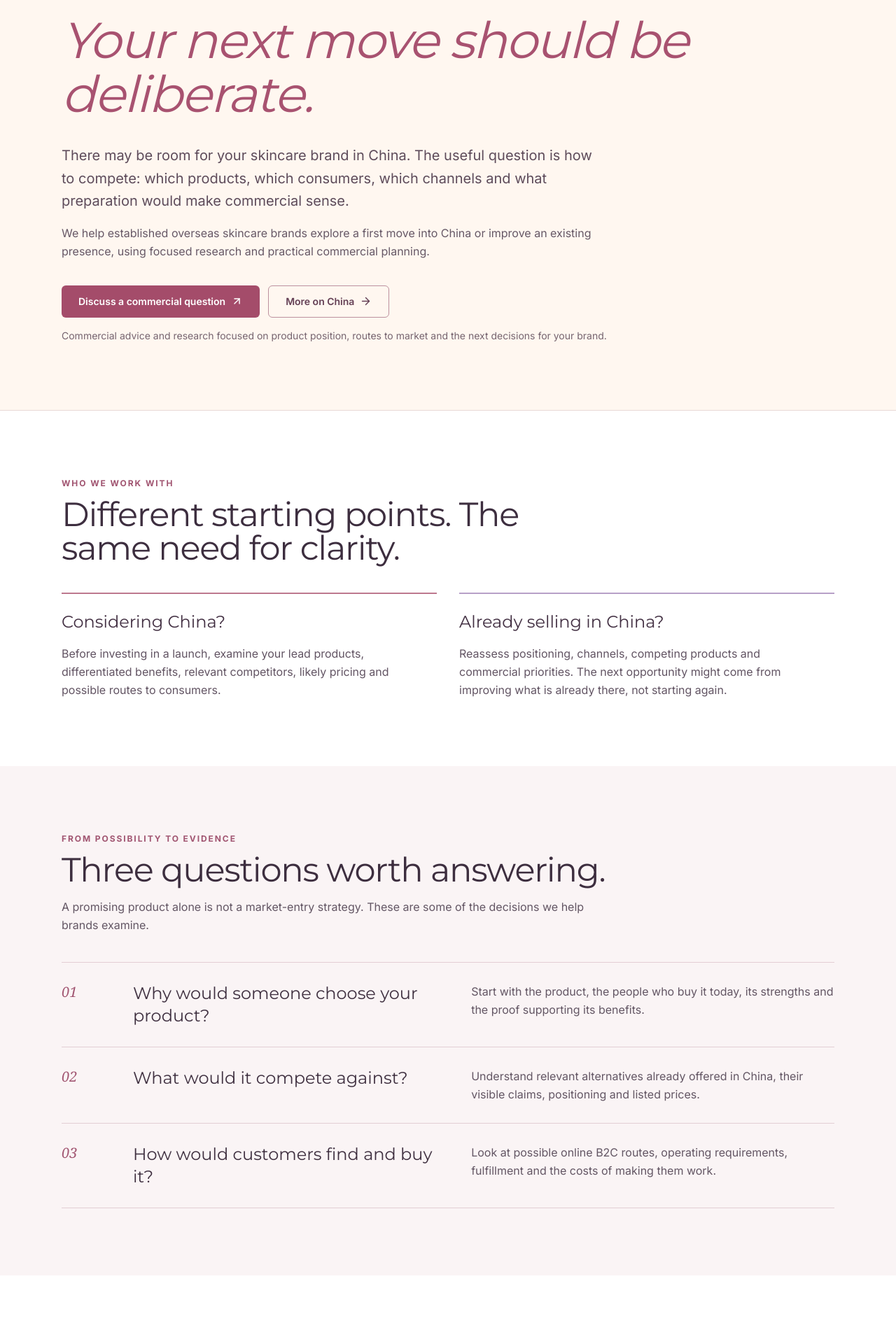
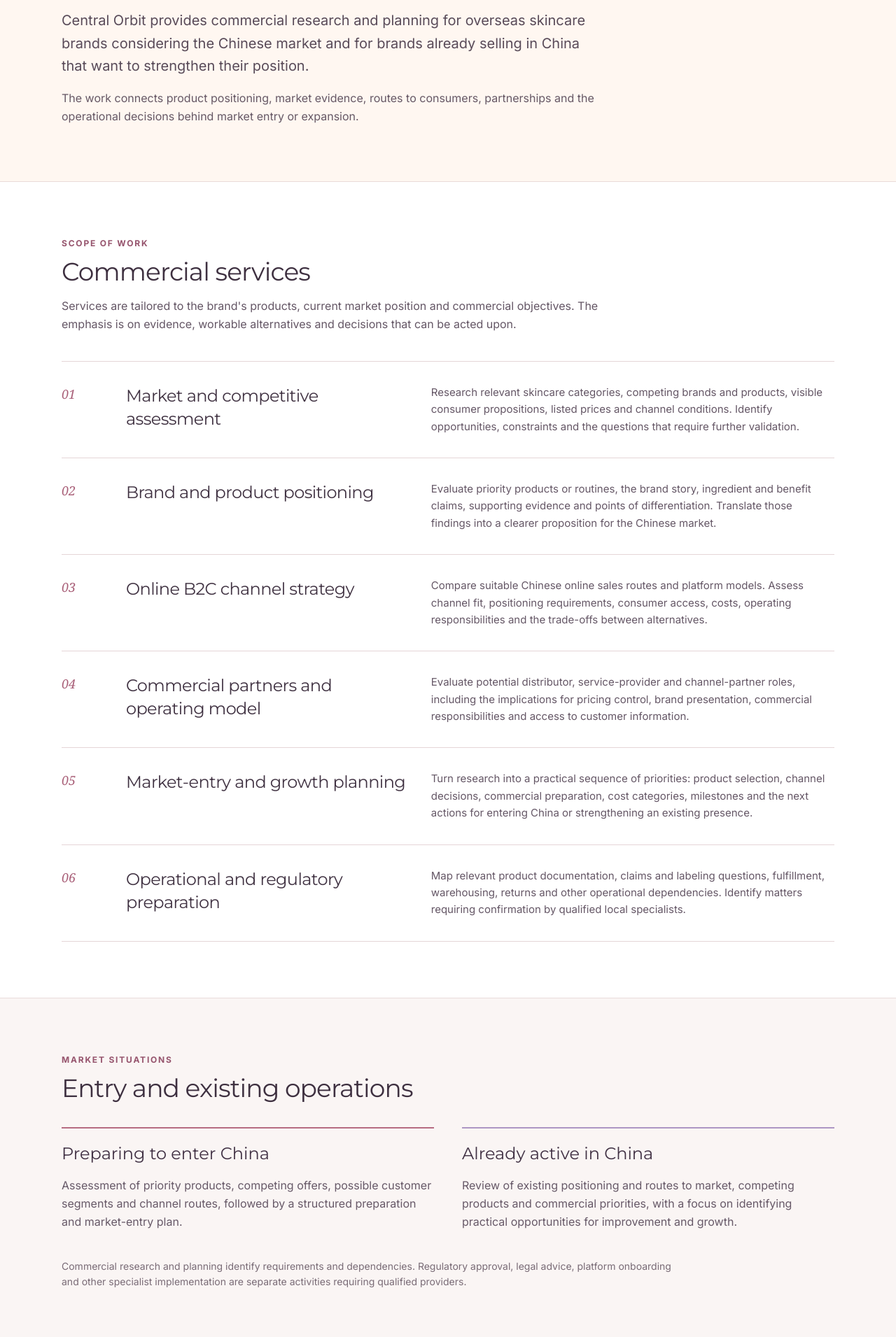
Before and after one commit to yochaigg/central-orbit, a Next.js app: page /skincare in a window 1280 px wide. Shown: the part 409-2320 px from the top of the page at 70% size. Built offline with nearby package versions, Linux system fonts and the light colour scheme.

Commit message:
Describe China skincare corporate services without sales CTAs

```diff
--- a/src/app/skincare/page.tsx
+++ b/src/app/skincare/page.tsx
@@ -1,16 +1,14 @@
 import type { Metadata } from "next";
-import Link from "next/link";
-import { ArrowRight, ArrowUpRight } from "lucide-react";
 import { FadeIn } from "@/components/ui/fade-in";
 
 export const metadata: Metadata = {
-  title: "China Skincare Market Entry & Growth",
+  title: "China Skincare | Commercial Services",
   description:
-    "Commercial research, channel assessment and China market-entry and growth planning for established overseas skincare brands, including brands already operating in China.",
+    "Central Orbit's China skincare services cover market assessment, brand and product positioning, B2C channel strategy, commercial partnerships, operational preparation and market-entry or growth planning.",
   openGraph: {
-    title: "China Skincare Market Entry & Growth | Central Orbit",
+    title: "China Skincare | Central Orbit",
     description:
-      "From product positioning to channels and practical next steps. China skincare research and planning for overseas brands entering or growing in China.",
+      "Commercial services for overseas skincare brands entering China or developing their existing business in the market.",
     type: "website",
     locale: "en_US",
     siteName: "Central Orbit",
@@ -20,132 +18,100 @@ export const metadata: Metadata = {
   alternates: { canonical: "/china-skincare" },
 };
 
-const questions = [
+const services = [
   {
-    num: "01",
-    heading: "Why would someone choose your product?",
-    body: "Start with the product, the people who buy it today, its strengths and the proof supporting its benefits.",
+    number: "01",
+    title: "Market and competitive assessment",
+    description:
+      "Research relevant skincare categories, competing brands and products, visible consumer propositions, listed prices and channel conditions. Identify opportunities, constraints and the questions that require further validation.",
   },
   {
-    num: "02",
-    heading: "What would it compete against?",
-    body: "Understand relevant alternatives already offered in China, their visible claims, positioning and listed prices.",
+    number: "02",
+    title: "Brand and product positioning",
+    description:
+      "Evaluate priority products or routines, the brand story, ingredient and benefit claims, supporting evidence and points of differentiation. Translate those findings into a clearer proposition for the Chinese market.",
   },
   {
-    num: "03",
-    heading: "How would customers find and buy it?",
-    body: "Look at possible online B2C routes, operating requirements, fulfillment and the costs of making them work.",
+    number: "03",
+    title: "Online B2C channel strategy",
+    description:
+      "Compare suitable Chinese online sales routes and platform models. Assess channel fit, positioning requirements, consumer access, costs, operating responsibilities and the trade-offs between alternatives.",
   },
-];
+  {
+    number: "04",
+    title: "Commercial partners and operating model",
+    description:
+      "Evaluate potential distributor, service-provider and channel-partner roles, including the implications for pricing control, brand presentation, commercial responsibilities and access to customer information.",
+  },
+  {
+    number: "05",
+    title: "Market-entry and growth planning",
+    description:
+      "Turn research into a practical sequence of priorities: product selection, channel decisions, commercial preparation, cost categories, milestones and the next actions for entering China or strengthening an existing presence.",
+  },
+  {
+    number: "06",
+    title: "Operational and regulatory preparation",
+    description:
+      "Map relevant product documentation, claims and labeling questions, fulfillment, warehousing, returns and other operational dependencies. Identify matters requiring confirmation by qualified local specialists.",
+  },
+] as const;
 
 export default function SkincarePage() {
   return (
     <>
-      <section className="bg-[#fff7f0] pt-28 pb-18 lg:pt-36 lg:pb-24 border-b border-[#e9d8d5]">
+      <section className="bg-[#fff7f1] border-b border-[#eadad8] pt-28 pb-16 lg:pt-36 lg:pb-20">
         <div className="mx-auto max-w-6xl px-6">
           <FadeIn>
-            <p className="text-xs font-bold uppercase tracking-[0.19em] text-[#9a5269] mb-6">
-              Central Orbit / China skincare
+            <p className="text-xs font-bold uppercase tracking-[0.17em] text-[#94546b] mb-5">
+              Central Orbit / China
             </p>
-            <h1 className="font-serif text-4xl sm:text-5xl lg:text-7xl tracking-tight leading-[1.08] text-[#3c2d3e] max-w-4xl">
-              China skincare is crowded.
-              <span className="block italic text-[#a85270] mt-2">
-                Your next move should be deliberate.
-              </span>
+            <h1 className="font-serif text-4xl sm:text-5xl lg:text-6xl tracking-tight text-[#3c2d3f] leading-[1.12] max-w-4xl">
+              Skincare market entry
+              <span className="block italic text-[#a45b73]">and commercial growth</span>
             </h1>
-            <p className="mt-8 text-lg md:text-xl text-[#5e4c5b] max-w-3xl leading-relaxed">
-              There may be room for your skincare brand in China. The useful question
-              is how to compete: which products, which consumers, which channels
-              and what preparation would make commercial sense.
+            <p className="mt-7 text-lg md:text-xl text-[#594b59] leading-relaxed max-w-3xl">
+              Central Orbit provides commercial research and planning for overseas
+              skincare brands considering the Chinese market and for brands
+              already selling in China that want to strengthen their position.
             </p>
-            <p className="mt-4 text-base text-[#665866] max-w-3xl leading-relaxed">
-              We help established overseas skincare brands explore a first move
-              into China or improve an existing presence, using focused research
-              and practical commercial planning.
-            </p>
-            <div className="mt-9 flex flex-wrap gap-3">
-              <a
-                href="mailto:info@central-orbit.com?subject=China%20Skincare%20Commercial%20Inquiry"
-                className="inline-flex items-center gap-2 rounded-md bg-[#a44c6a] hover:bg-[#883954] text-white px-6 py-3 font-semibold text-sm transition-colors"
-              >
-                Discuss a commercial question <ArrowUpRight size={17} />
-              </a>
-              <Link
-                href="/china"
-                className="inline-flex items-center gap-2 rounded-md border border-[#bc909e] text-[#643f54] hover:bg-white px-6 py-3 font-semibold text-sm transition-colors"
-              >
-                More on China <ArrowRight size={17} />
-              </Link>
-            </div>
-            <p className="mt-4 text-sm text-[#76646f]">
-              Commercial advice and research focused on product position, routes to market and the next decisions for your brand.
+            <p className="mt-4 text-base text-[#665865] leading-relaxed max-w-3xl">
+              The work connects product positioning, market evidence, routes to
+              consumers, partnerships and the operational decisions behind
+              market entry or expansion.
             </p>
           </FadeIn>
         </div>
       </section>
 
-      <section className="py-18 lg:py-24 bg-white">
+      <section className="bg-white py-16 lg:py-20">
         <div className="mx-auto max-w-6xl px-6">
           <FadeIn>
-            <p className="text-xs font-bold uppercase tracking-[0.16em] text-[#a15571] mb-3">
-              Who we work with
+            <p className="text-xs font-bold uppercase tracking-[0.15em] text-[#96546d] mb-3">
+              Scope of work
             </p>
-            <h2 className="font-serif text-3xl md:text-5xl text-[#3d2e3f] tracking-tight max-w-3xl">
-              Different starting points. The same need for clarity.
+            <h2 className="font-serif text-3xl md:text-4xl tracking-tight text-[#3e3040]">
+              Commercial services
             </h2>
-          </FadeIn>
-          <div className="mt-10 grid grid-cols-1 md:grid-cols-2 gap-8">
-            <FadeIn>
-              <div className="border-t-2 border-[#bd788e] pt-6 pr-4">
-                <h3 className="font-serif text-2xl text-[#422f42]">
-                  Considering China?
-                </h3>
-                <p className="mt-4 text-[#625463] leading-relaxed">
-                  Before investing in a launch, examine your lead products,
-                  differentiated benefits, relevant competitors, likely pricing
-                  and possible routes to consumers.
-                </p>
-              </div>
-            </FadeIn>
-            <FadeIn delay={0.1}>
-              <div className="border-t-2 border-[#b7a0c8] pt-6 pr-4">
-                <h3 className="font-serif text-2xl text-[#422f42]">
-                  Already selling in China?
-                </h3>
-                <p className="mt-4 text-[#625463] leading-relaxed">
-                  Reassess positioning, channels, competing products and
-                  commercial priorities. The next opportunity might come from
-                  improving what is already there, not starting again.
-                </p>
-              </div>
-            </FadeIn>
-          </div>
-        </div>
-      </section>
-
-      <section className="py-18 lg:py-24 bg-[#faf4f5]">
-        <div className="mx-auto max-w-6xl px-6">
-          <FadeIn>
-            <p className="text-xs font-bold uppercase tracking-[0.16em] text-[#a15571] mb-3">
-              From possibility to evidence
-            </p>
-            <h2 className="font-serif text-3xl md:text-5xl text-[#3d2e3f] tracking-tight">
-              Three questions worth answering.
-            </h2>
-            <p className="mt-4 text-[#635664] max-w-3xl leading-relaxed">
-              A promising product alone is not a market-entry strategy. These
-              are some of the decisions we help brands examine.
+            <p className="mt-4 text-[#645665] leading-relaxed max-w-3xl">
+              Services are tailored to the brand&apos;s products, current market
+              position and commercial objectives. The emphasis is on evidence,
+              workable alternatives and decisions that can be acted upon.
             </p>
           </FadeIn>
-          <div className="mt-10 border-t border-[#e3ced4]">
-            {questions.map((item, i) => (
-              <FadeIn key={item.num} delay={i * 0.06}>
-                <div className="grid grid-cols-1 md:grid-cols-[70px_1fr_1.15fr] md:gap-8 gap-3 py-7 border-b border-[#e3ced4]">
-                  <span className="font-serif text-xl italic text-[#a15571]">{item.num}</span>
-                  <h3 className="font-serif text-xl md:text-2xl text-[#3f3040]">
-                    {item.heading}
+          <div className="mt-10 border-t border-[#e5d5d7]">
+            {services.map((service, index) => (
+              <FadeIn key={service.number} delay={Math.min(index * 0.05, 0.2)}>
+                <div className="grid grid-cols-1 md:grid-cols-[64px_minmax(0,0.92fr)_minmax(0,1.3fr)] gap-3 md:gap-7 py-8 border-b border-[#e5d5d7] items-start">
+                  <span className="font-serif text-lg italic text-[#a85e77]">
+                    {service.number}
+                  </span>
+                  <h3 className="font-serif text-xl md:text-2xl leading-snug tracking-tight text-[#403242]">
+                    {service.title}
                   </h3>
-                  <p className="text-[#635664] leading-relaxed">{item.body}</p>
+                  <p className="text-[#655766] leading-relaxed text-[15px]">
+                    {service.description}
+                  </p>
                 </div>
               </FadeIn>
             ))}
@@ -153,74 +119,49 @@ export default function SkincarePage() {
         </div>
       </section>
 
-      <section className="py-18 lg:py-24 bg-white" id="commercial-focus">
+      <section className="bg-[#faf5f4] border-t border-[#eadcdb] py-16 lg:py-20">
         <div className="mx-auto max-w-6xl px-6">
           <FadeIn>
-            <p className="text-xs font-bold uppercase tracking-[0.16em] text-[#a15571] mb-3">
-              How we can help
+            <p className="text-xs font-bold uppercase tracking-[0.15em] text-[#96546d] mb-3">
+              Market situations
             </p>
-            <h2 className="font-serif text-3xl md:text-5xl text-[#3d2e3f] tracking-tight">
-              A clearer commercial path in China.
+            <h2 className="font-serif text-3xl md:text-4xl tracking-tight text-[#3e3040]">
+              Entry and existing operations
             </h2>
-            <p className="mt-4 text-[#665866] max-w-3xl leading-relaxed">
-              Different brands need different answers. Our work focuses on
-              examining the market, identifying practical options and turning
-              the findings into decisions that make commercial sense.
-            </p>
           </FadeIn>
-          <div className="mt-12 border-t border-[#e9d6d8]">
-            <div className="py-9 border-b border-[#e9d6d8] grid grid-cols-1 lg:grid-cols-[1fr_1.5fr] gap-5 items-start">
-              <h3 className="font-serif text-2xl md:text-3xl text-[#3d2e3f]">
-                Product positioning
+          <div className="mt-9 grid grid-cols-1 md:grid-cols-2 gap-10">
+            <FadeIn>
+              <div className="border-t-2 border-[#b66c82] pt-5">
+                <h3 className="font-serif text-2xl text-[#413144]">
+                  Preparing to enter China
                 </h3>
-              <p className="text-[#635664] leading-relaxed">
-                Examine how your product benefits, supporting evidence,
-                price position and brand story compare with relevant
-                alternatives visible in China.
+                <p className="mt-4 text-[#675968] leading-relaxed">
+                  Assessment of priority products, competing offers, possible
+                  customer segments and channel routes, followed by a structured
+                  preparation and market-entry plan.
                 </p>
               </div>
-            <div className="py-9 border-b border-[#e9d6d8] grid grid-cols-1 lg:grid-cols-[1fr_1.5fr] gap-5 items-start">
-              <h3 className="font-serif text-2xl md:text-3xl text-[#3d2e3f]">
-                Customer access and channels
+            </FadeIn>
+            <FadeIn delay={0.1}>
+              <div className="border-t-2 border-[#ad96c4] pt-5">
+                <h3 className="font-serif text-2xl text-[#413144]">
+                  Already active in China
                 </h3>
-              <p className="text-[#635664] leading-relaxed">
-                Assess online B2C routes and channel requirements,
-                including operational considerations and the questions
-                that need local specialist verification.
+                <p className="mt-4 text-[#675968] leading-relaxed">
+                  Review of existing positioning and routes to market, competing
+                  products and commercial priorities, with a focus on
+                  identifying practical opportunities for improvement and growth.
                 </p>
               </div>
-            <div className="py-9 border-b border-[#e9d6d8] grid grid-cols-1 lg:grid-cols-[1fr_1.5fr] gap-5 items-start">
-              <h3 className="font-serif text-2xl md:text-3xl text-[#3d2e3f]">
-                Entry and growth planning
-              </h3>
-              <p className="text-[#635664] leading-relaxed">
-                Prioritize commercial research, preparation and next actions
-                for brands considering China, preparing to launch or seeking
-                stronger performance from an existing presence.
+            </FadeIn>
+          </div>
+          <FadeIn>
+            <p className="mt-10 text-sm leading-relaxed text-[#796b76] max-w-4xl">
+              Commercial research and planning identify requirements and
+              dependencies. Regulatory approval, legal advice, platform
+              onboarding and other specialist implementation are separate
+              activities requiring qualified providers.
             </p>
-            </div>
-          </div>
-        </div>
-      </section>
-
-      <section className="bg-[#423145] py-16 lg:py-20 text-white">
-        <div className="mx-auto max-w-6xl px-6">
-          <FadeIn>
-            <h2 className="font-serif text-3xl md:text-5xl max-w-3xl leading-tight">
-              A better China decision starts with the right questions.
-            </h2>
-            <p className="mt-5 max-w-3xl text-[#f0e2e9] leading-relaxed">
-              Whether you are considering the market or already working in it,
-              your brand deserves a commercially grounded next step.
-            </p>
-            <div className="mt-7 flex flex-wrap gap-4">
-              <a href="mailto:info@central-orbit.com?subject=China%20Skincare%20Commercial%20Inquiry" className="inline-flex gap-2 items-center px-6 py-3 bg-[#f7d5df] text-[#432b40] font-semibold rounded-md hover:bg-white transition-colors">
-                Email us about your brand <ArrowRight size={17} />
-              </a>
-              <a href="mailto:info@central-orbit.com?subject=China%20Skincare%20Market%20Inquiry" className="inline-flex gap-2 items-center px-6 py-3 border border-[#ead4de] text-white font-semibold rounded-md hover:bg-[#5b415a] transition-colors">
-                Ask about your situation <ArrowUpRight size={17} />
-              </a>
-            </div>
           </FadeIn>
         </div>
       </section>
```
Lines whose indentation alone changed are shown as unchanged.
